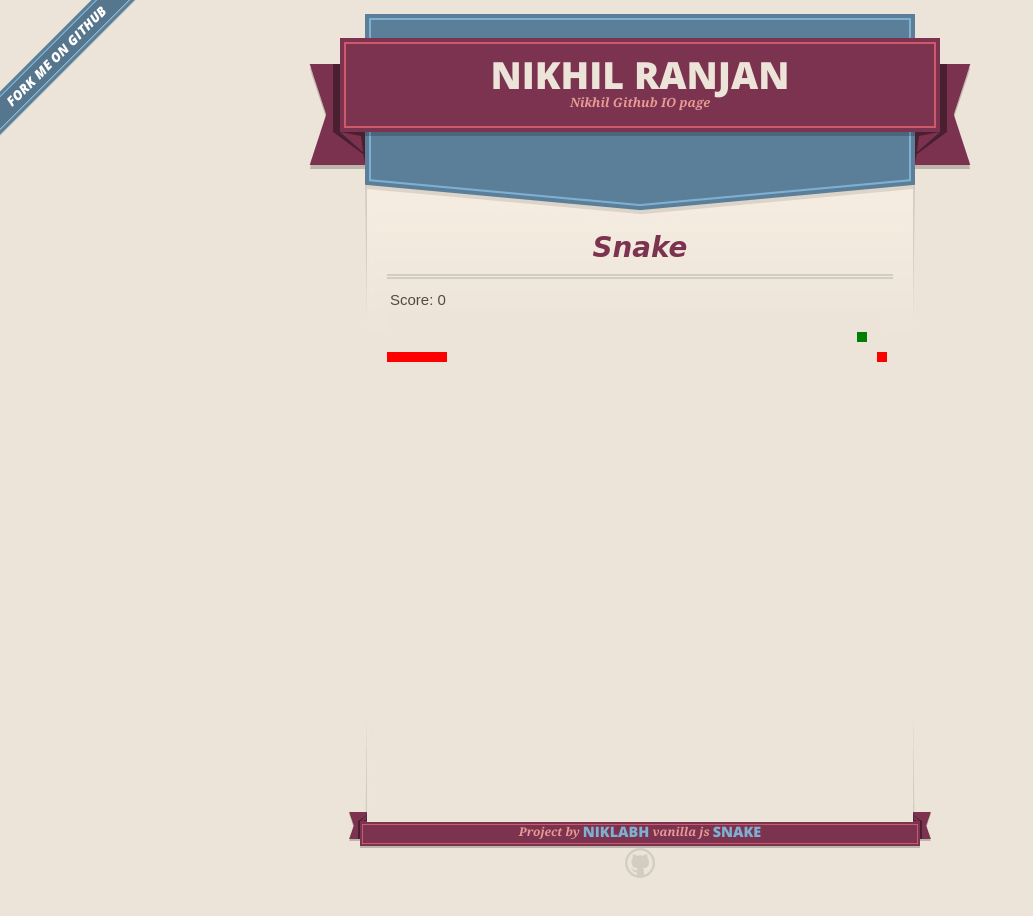
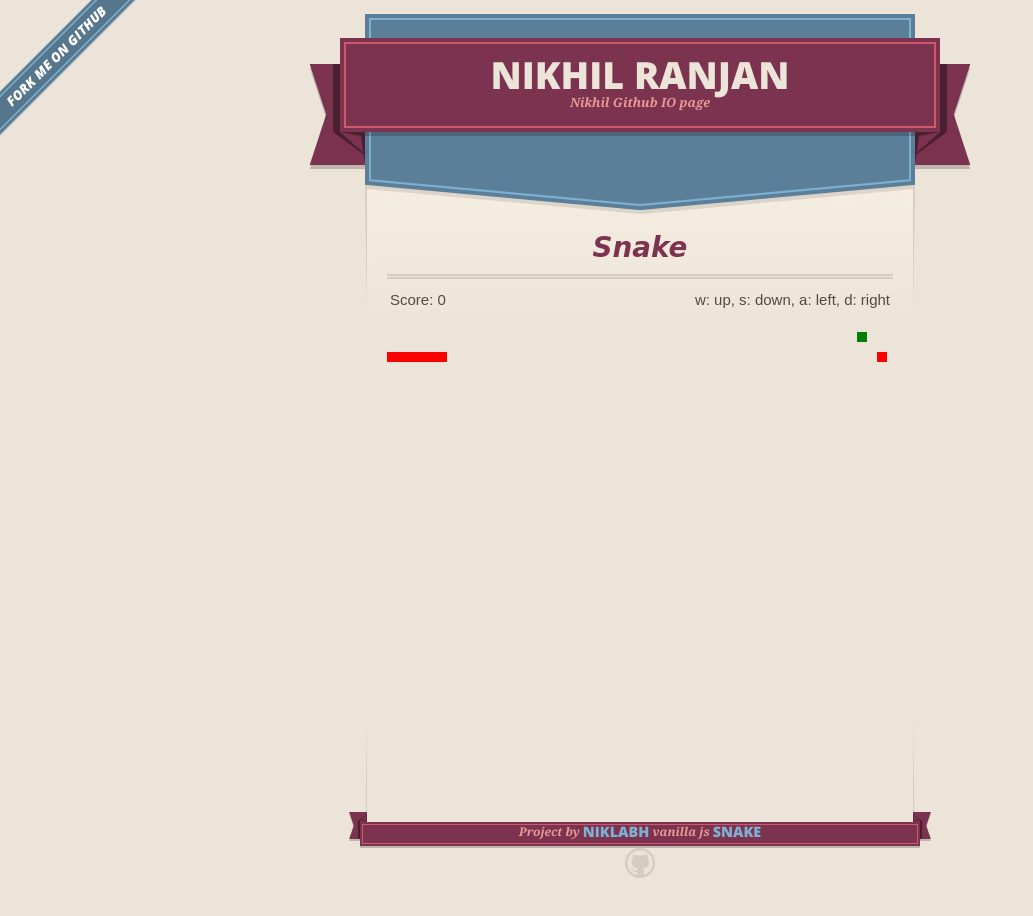
Before and after one commit to niklabh/niklabh.github.io, a plain HTML site: page index.html in a window 1280 px wide. Shown: the whole page, without its empty margins (0-1033 px from the left). Drawn offline with nearby package versions, Linux system fonts and the light colour scheme.

Commit message:
keys doc

```diff
--- a/index.html
+++ b/index.html
@@ -47,7 +47,10 @@
 
       <section id="main_content">
         <h1 class="heading">Snake</h1>
-        <div class="score">Score: <span id="score">0</span></div>
+        <div class="score">
+          <div>Score: <span id="score">0</span></div>
+          <div> w: up, s: down, a: left, d: right</div>
+        </div>
         <div id="container"></div>
       </section>
 
--- a/stylesheets/snake.css
+++ b/stylesheets/snake.css
@@ -4,6 +4,8 @@ body {
 
 .score {
   width: 500px;
+  display: flex;
+  justify-content: space-between;
   margin: 0 auto;
 }
 
```
